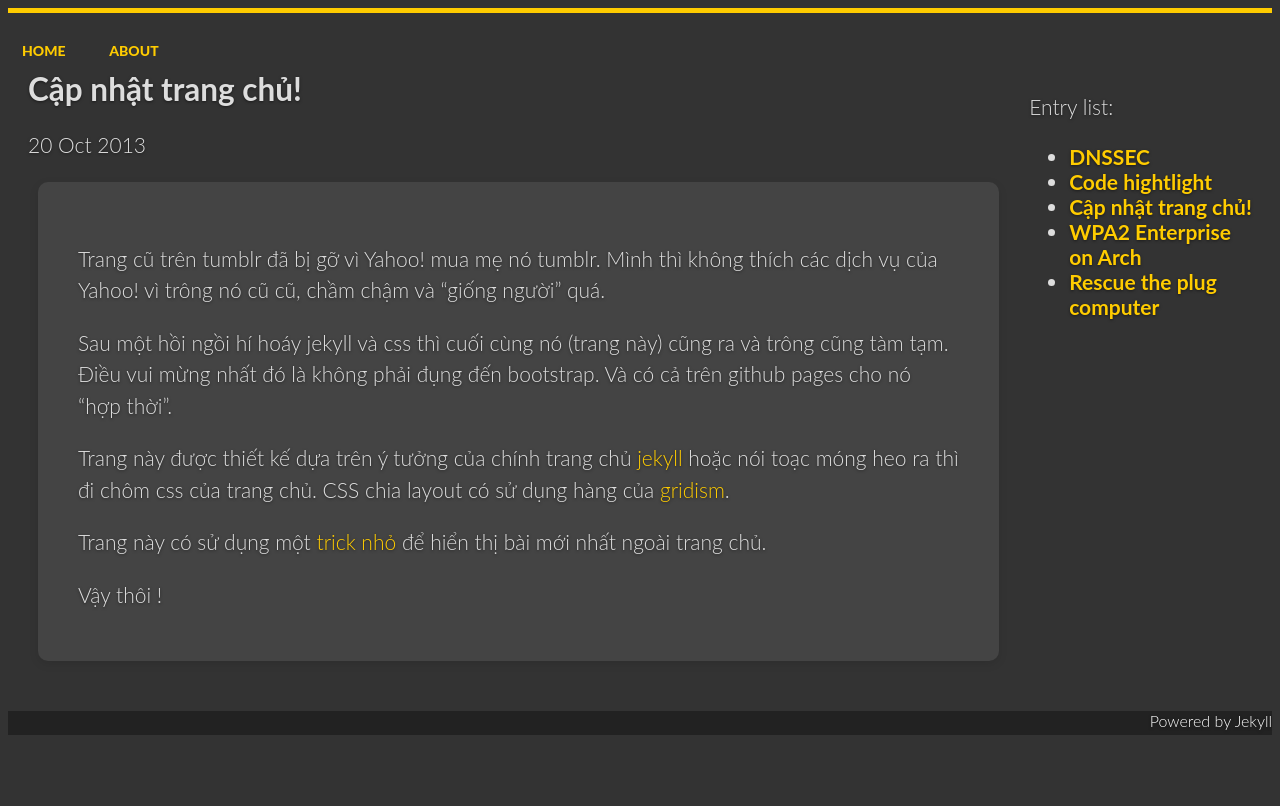
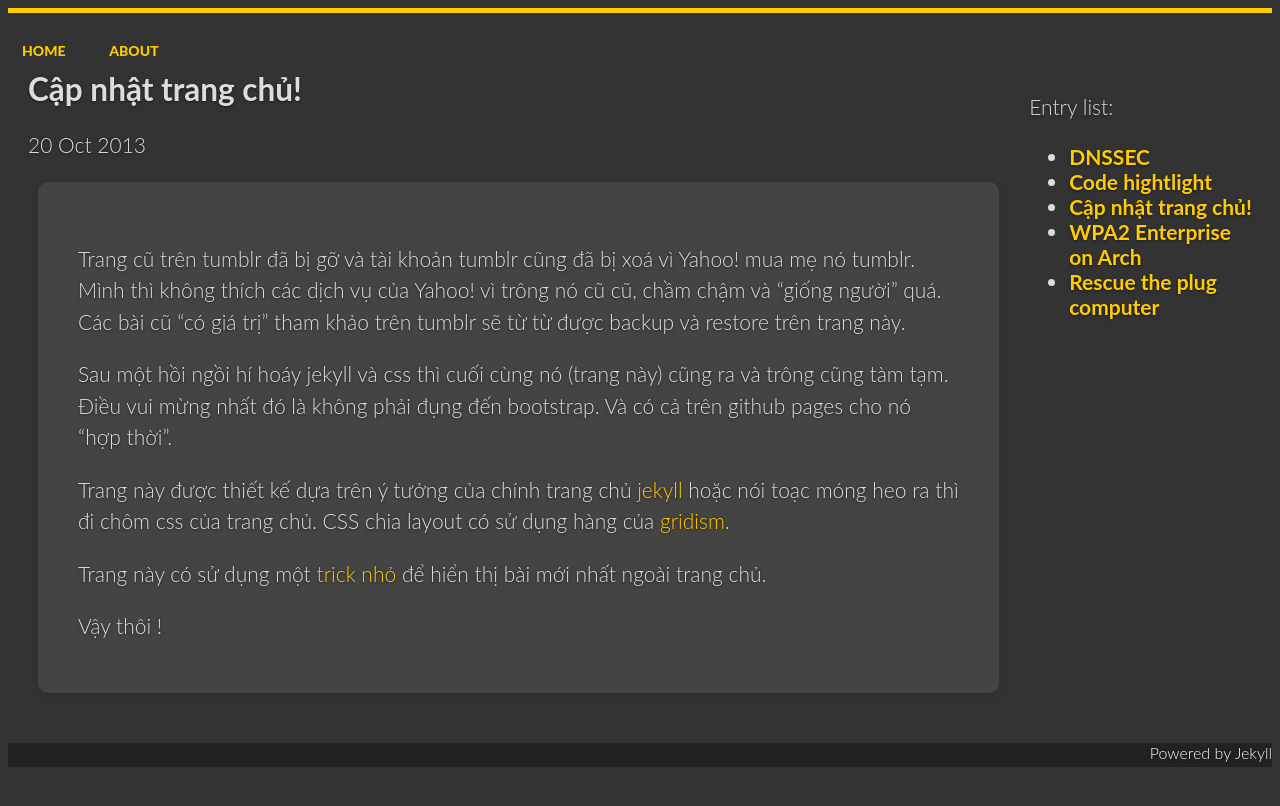
Before and after one commit to vdchuyen/chuyen-vn, a Jekyll site: the page built from _posts/2013-10-20-update-home.markdown, in a window 1280 px wide. Shown: the top 806 px of the page. Built offline with Jekyll 4.4.1, drawn with Linux system fonts in a browser that asks for light colours; Markdown is read by kramdown in place of the engine named in the settings.

Commit message:
Update posts from tumblr

```diff
--- a/_posts/2012-12-19-rescue-the-plug-computer.markdown
+++ b/_posts/2012-12-19-rescue-the-plug-computer.markdown
@@ -23,6 +23,6 @@ Plug one usb to your computer to by pass the EISA have-to-copy install image to
 
 Check carefully the USB VendorID and ProductID by using USBDeview the device should be USB Serial Converter A and B, the sheeva-installer does not recognized your ftdi if you don’t set the right value.
 
-Finally, you can check it at this url. If you can see the picture that means it’s running well.
+Finally, you can check it at this [url](http://vdchuyen.no-ip.org/). If you can see the picture that means it’s running well.
 
 *All these steps run on Windows XP 32bit VMWare guest and a Windows 7 64bit computer host*
--- a/_posts/2013-01-22-wpa2-enterprise-on-arch.markdown
+++ b/_posts/2013-01-22-wpa2-enterprise-on-arch.markdown
@@ -2,7 +2,7 @@
 layout: post
 title:  "WPA2 Enterprise on Arch"
 date:   2013-01-22 20:59:42
-categories: jekyll
+categories: blog
 ---
 
 My company have two wlan networks, one is for Public access and another is for private Corporate using WPA2 Enterprise, it is automatically connects on Windows but not in Linux.
--- a/_posts/2013-10-20-update-home.markdown
+++ b/_posts/2013-10-20-update-home.markdown
@@ -2,10 +2,10 @@
 layout: post
 title:  "Cập nhật trang chủ!"
 date:   2013-10-20 11:59:42
-categories: jekyll
+categories: blog
 ---
 
-Trang cũ trên tumblr đã bị gỡ vì Yahoo! mua mẹ nó tumblr. Mình thì không thích các dịch vụ của Yahoo! vì trông nó cũ cũ, chầm chậm và "giống người" quá.
+Trang cũ trên tumblr đã bị gỡ và tài khoản tumblr cũng đã bị xoá vì Yahoo! mua mẹ nó tumblr. Mình thì không thích các dịch vụ của Yahoo! vì trông nó cũ cũ, chầm chậm và "giống người" quá. Các bài cũ "có giá trị" tham khảo trên tumblr sẽ từ từ được backup và restore trên trang này.
 
 Sau một hồi ngồi hí hoáy jekyll và css thì cuối cùng nó (trang này) cũng ra và trông cũng tàm tạm. Điều vui mừng nhất đó là không phải đụng đến bootstrap. Và có cả trên github pages cho nó "hợp thời".
 
--- a/_posts/2013-10-24-test-code-hightlight.markdown
+++ b/_posts/2013-10-24-test-code-hightlight.markdown
@@ -2,7 +2,7 @@
 layout: post
 title:  "Code hightlight"
 date:   2013-10-24 15:31:42
-categories: jekyll
+categories: blog
 ---
 
 This script will scan the register and expire date or a list domains:
--- a/_posts/2013-10-26-dnssec.markdown
+++ b/_posts/2013-10-26-dnssec.markdown
@@ -2,7 +2,7 @@
 layout: post
 title:  "DNSSEC"
 date:   2013-10-26 20:59:42
-categories: jekyll
+categories: blog
 ---
 
 Một vài điều cần nhớ về DNSSEC:
```
Also changed, not shown: other parts of _posts/2012-12-19-rescue-the-plug-computer.markdown (+1 -1 lines).
